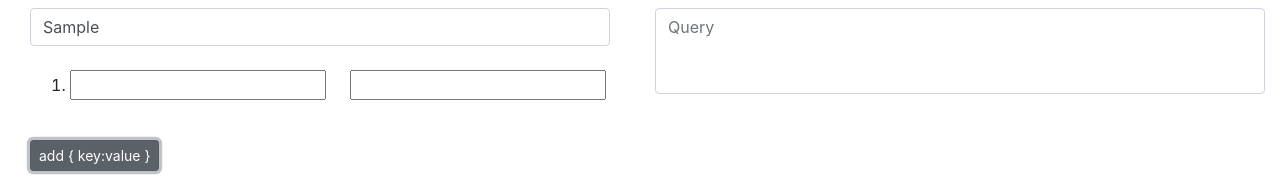
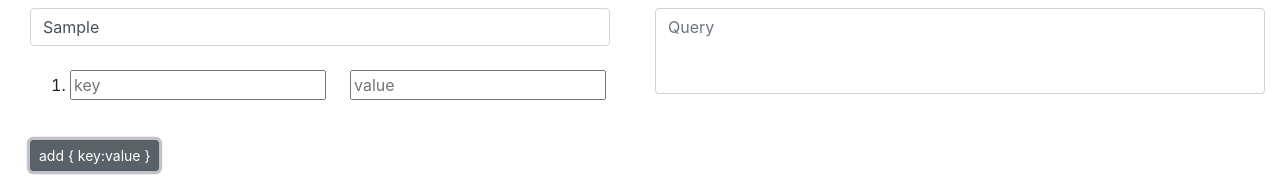
Before and after one commit to pawansingh972/mquery, a Vue app: page / in a window 1280 px wide. Both pictures are taken after typing "Sample" into the empty fields and a click on the button "add { key:value }". Shown: the part 147-323 px from the top of the page. Built offline with nearby package versions, Linux system fonts and the light colour scheme.

Commit message:
Added placeholder text fpr key & value

```diff
--- a/src/components/Query.vue
+++ b/src/components/Query.vue
@@ -21,8 +21,8 @@
                   <!-- Key/Value pairs -->
                   <ol class="mt-4">
                     <li class="mb-4" v-for="(keyValue, index) in keyValues" :key="index">
-                      <input v-model='keys[index]' :type="keyValue.type" name="" :id="'key-' + keyValue.index">
-                      <input v-model='values[index]' class="ml-4" :type="keyValue.type" name="" :id="'value-' + keyValue.index">
+                      <input placeholder="key" v-model='keys[index]' :type="keyValue.type" name="" :id="'key-' + keyValue.index">
+                      <input placeholder="value" v-model='values[index]' class="ml-4" :type="keyValue.type" name="" :id="'value-' + keyValue.index">
                     </li>
                   </ol>
                   <b-button size="sm" v-on:click="addKeyValue" class="mt-3">add { key:value }</b-button><br>
```
